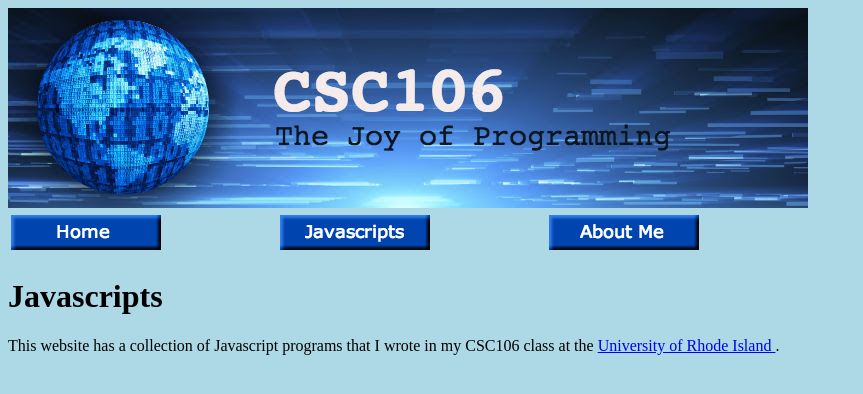
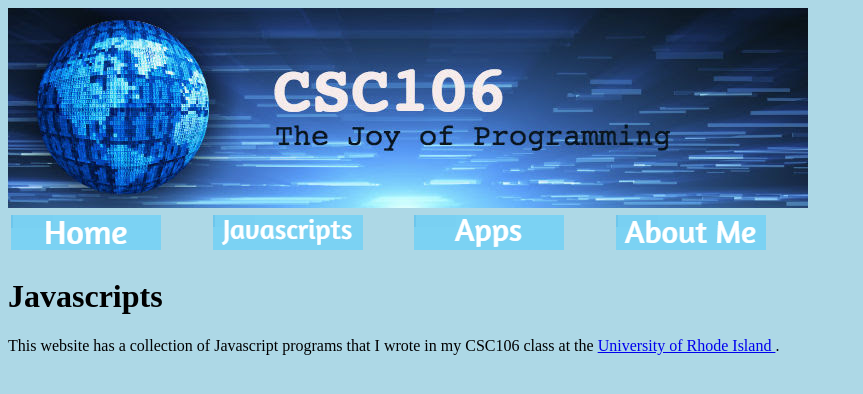
Before and after one commit to williamdowden/williamdowden.github.io, a plain HTML site: page javascript.html in a window 1280 px wide. Shown: the whole page, without its empty margins (0-863 px from the left). Drawn offline with Linux system fonts and the light colour scheme.

Commit message:
Update javascript.html

```diff
--- a/javascript.html
+++ b/javascript.html
@@ -9,9 +9,10 @@
         <img src="csc106_banner.jpg">
         <table width="64%">
             <tr>
-                <td> <a href="index.html"><img src="home.png"> </a> </td>
-                <td> <a href="javascript.html"><img src="java.png"> </a> </td>
-                <td> <a href="about.html"><img src="about.png"> </a> </td>
+                <td> <a href="index.html"><img src="Home (1).png"> </a> </td>
+                <td> <a href="javascript.html"><img src="Java (1).png"> </a> </td>
+                <td> <a href="javascript.html"><img src="Apps.png"> </a> </td>
+                <td> <a href="about.html"><img src="About (1).png"> </a> </td>
             </tr>
         </table>
         <h1>Javascripts</h1>
```
